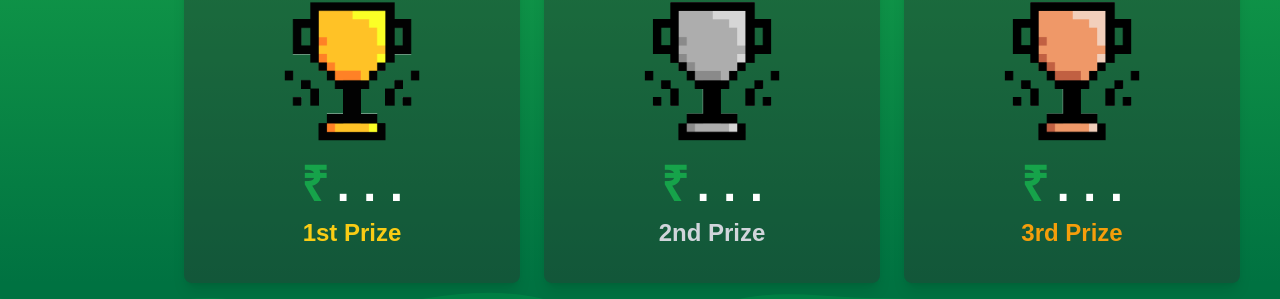
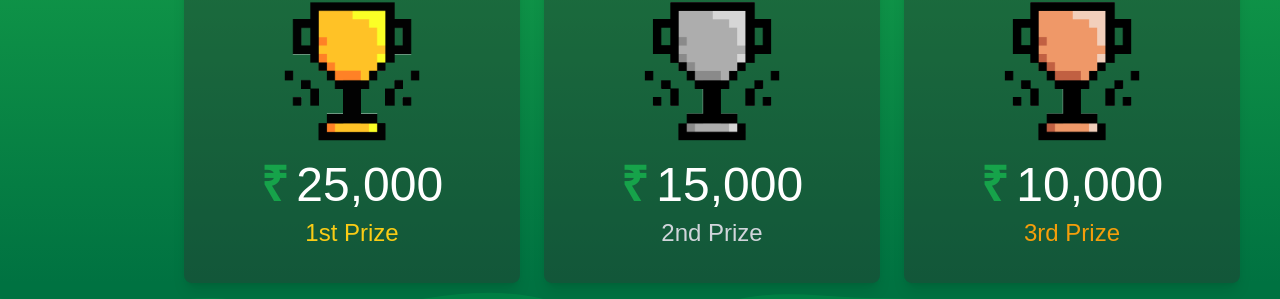
Before and after one commit to ICEFOSS/hackfit, a React (Create React App) app: page / in a window 1280 px wide. Shown: the part 4146-4445 px from the top of the page. Built offline with nearby package versions, Linux system fonts and the light colour scheme; a web font is replaced by a local one.

Commit message:
added prize money

```diff
--- a/src/components/Prize.js
+++ b/src/components/Prize.js
@@ -12,21 +12,21 @@ export default class Prize extends Component {
         <div className="flex flex-wrap flex-row gap-6 justify-center mx-4 xs:mx-auto">
 
           <Prize_card
-            cash=". . ."
+            cash="25,000"
             prize="gold"
             text_color="text-yellow-400"
             prize_name="1st Prize"
             prize_description="For the best presentation of the project"
           />
           <Prize_card
-            cash=". . ."
+            cash="15,000"
             prize="silver"
             text_color="text-gray-300"
             prize_name="2nd Prize"
             prize_description="For the best presentation of the project"
           />
           <Prize_card
-            cash=". . ."
+            cash="10,000"
             prize="bronze"
             text_color="text-amber-500"
             prize_name="3rd Prize"
@@ -48,10 +48,10 @@ function Prize_card(props) {
             src={`/assets/${props.prize}-cup.gif`}
             alt="placholder"
           />
-          <p className="text-center text-white font-bold text-3xl  sm:text-4xl md:text-5xl p-2"><span className="text-green-600 mr-2">₹</span>
+          <p className="text-center text-white text-3xl  sm:text-4xl md:text-5xl p-2"><span className="text-green-600 mr-2 font-bold">₹</span>
             {props.cash}
           </p>
-          <p className={`text-center ${props.text_color} font-bold text-xl sm:text-2xl`}>
+          <p className={`text-center ${props.text_color} text-xl sm:text-2xl`}>
             {props.prize_name}
           </p>
         </div>
```
